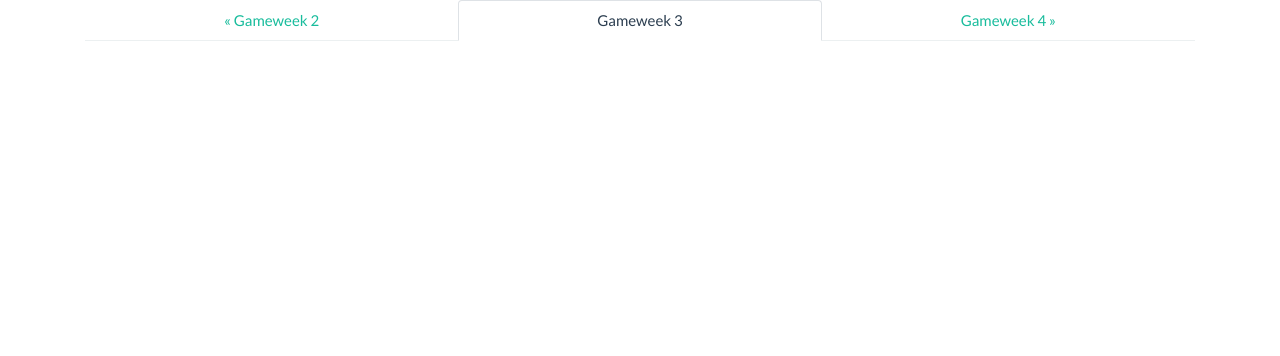
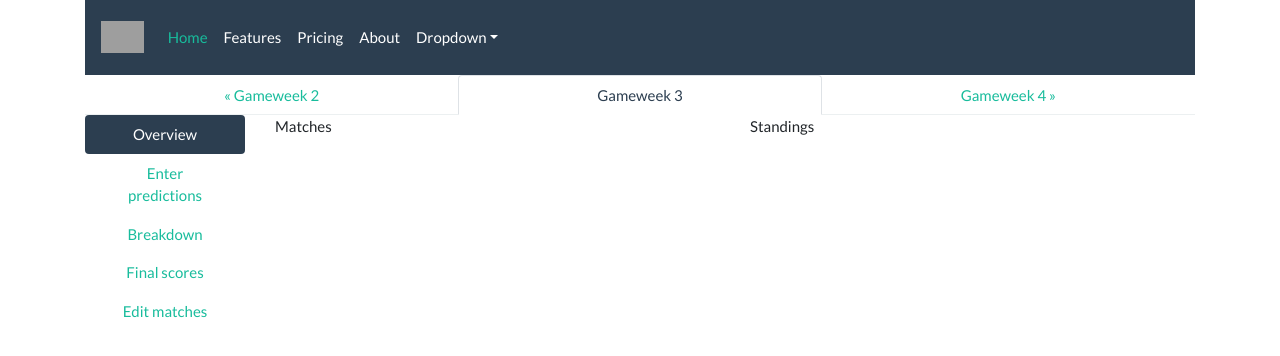
Before and after one commit to djcarter85/LayoutSpike, a plain HTML site: page index.html in a window 1280 px wide. Drawn offline with nearby package versions, Linux system fonts and the light colour scheme; grey boxes are pictures that could not be loaded.

Commit message:
Add a bunch of stuff

```diff
--- a/index.html
+++ b/index.html
@@ -1,28 +1,107 @@
 <!doctype html>
 <html lang="en">
+
 <head>
   <!-- Required meta tags -->
   <meta charset="utf-8">
   <meta name="viewport" content="width=device-width, initial-scale=1, shrink-to-fit=no">
 
   <!-- Bootstrap CSS -->
-    <link rel="stylesheet" href="https://stackpath.bootstrapcdn.com/bootswatch/4.5.2/flatly/bootstrap.min.css" integrity="sha384-qF/QmIAj5ZaYFAeQcrQ6bfVMAh4zZlrGwTPY7T/M+iTTLJqJBJjwwnsE5Y0mV7QK" crossorigin="anonymous">
+  <link rel="stylesheet" href="https://stackpath.bootstrapcdn.com/bootswatch/4.5.2/flatly/bootstrap.min.css"
+    integrity="sha384-qF/QmIAj5ZaYFAeQcrQ6bfVMAh4zZlrGwTPY7T/M+iTTLJqJBJjwwnsE5Y0mV7QK" crossorigin="anonymous">
 
   <title>Hello, world!</title>
 </head>
+
 <body>
   <div class="container">
-      <nav class="nav nav-tabs nav-fill">
+
+    <!-- Navbar -->
+    <nav class="navbar navbar-expand-lg navbar-dark bg-primary">
+      <a class="navbar-brand" href="#">
+        <img src="https://pto.football/pto-logo-white.svg" alt="Logo" height="32px" />
+      </a>
+      <button class="navbar-toggler" type="button" data-toggle="collapse" data-target="#navbarColor01"
+        aria-controls="navbarColor01" aria-expanded="false" aria-label="Toggle navigation">
+        <span class="navbar-toggler-icon"></span>
+      </button>
+
+      <div class="collapse navbar-collapse" id="navbarColor01">
+        <ul class="navbar-nav mr-auto">
+          <li class="nav-item active">
+            <a class="nav-link" href="#">Home <span class="sr-only">(current)</span></a>
+          </li>
+          <li class="nav-item">
+            <a class="nav-link" href="#">Features</a>
+          </li>
+          <li class="nav-item">
+            <a class="nav-link" href="#">Pricing</a>
+          </li>
+          <li class="nav-item">
+            <a class="nav-link" href="#">About</a>
+          </li>
+          <li class="nav-item dropdown">
+            <a class="nav-link dropdown-toggle" data-toggle="dropdown" href="#" role="button" aria-haspopup="true"
+              aria-expanded="false">Dropdown</a>
+            <div class="dropdown-menu">
+              <a class="dropdown-item" href="#">Action</a>
+              <a class="dropdown-item" href="#">Another action</a>
+              <a class="dropdown-item" href="#">Something else here</a>
+              <div class="dropdown-divider"></div>
+              <a class="dropdown-item" href="#">Separated link</a>
+            </div>
+          </li>
+        </ul>
+      </div>
+    </nav>
+
+    <!-- Gameweek nav -->
+    <ul class="nav nav-tabs nav-fill">
+      <li class="nav-item">
         <a href="#" class="nav-link">&laquo; Gameweek 2</a>
+      </li>
+      <li class="nav-item">
         <a href="#" class="nav-link active disabled">Gameweek 3</a>
+      </li>
+      <li class="nav-item">
         <a href="#" class="nav-link">Gameweek 4 &raquo;</a>
+      </li>
+    </ul>
+
+    <div class="row">
+      <div class="col-12 col-lg-2">
+        <nav class="nav nav-pills nav-justified flex-lg-column">
+          <a href="#" class="nav-link active">Overview</a>
+          <a href="#" class="nav-link">Enter predictions</a>
+          <a href="#" class="nav-link">Breakdown</a>
+          <a href="#" class="nav-link">Final scores</a>
+          <a href="#" class="nav-link">Edit matches</a>
         </nav>
+      </div>
+
+      <div class="col-12 col-lg-10">
+        <div class="row">
+          <div class="col">
+            Matches
+          </div>
+          <div class="col">Standings</div>
+        </div>
+      </div>
+
+
+    </div>
+
   </div>
 
   <!-- Optional JavaScript -->
   <!-- jQuery first, then Popper.js, then Bootstrap JS -->
-    <!-- <script src="https://code.jquery.com/jquery-3.5.1.slim.min.js" integrity="sha384-DfXdz2htPH0lsSSs5nCTpuj/zy4C+OGpamoFVy38MVBnE+IbbVYUew+OrCXaRkfj" crossorigin="anonymous"></script> -->
+  <script src="https://code.jquery.com/jquery-3.5.1.slim.min.js"
+    integrity="sha384-DfXdz2htPH0lsSSs5nCTpuj/zy4C+OGpamoFVy38MVBnE+IbbVYUew+OrCXaRkfj"
+    crossorigin="anonymous"></script>
   <!-- <script src="https://cdn.jsdelivr.net/npm/popper.js@1.16.1/dist/umd/popper.min.js" integrity="sha384-9/reFTGAW83EW2RDu2S0VKaIzap3H66lZH81PoYlFhbGU+6BZp6G7niu735Sk7lN" crossorigin="anonymous"></script> -->
-    <!-- <script src="https://stackpath.bootstrapcdn.com/bootstrap/4.5.2/js/bootstrap.min.js" integrity="sha384-B4gt1jrGC7Jh4AgTPSdUtOBvfO8shuf57BaghqFfPlYxofvL8/KUEfYiJOMMV+rV" crossorigin="anonymous"></script> -->
+  <script src="https://stackpath.bootstrapcdn.com/bootstrap/4.5.2/js/bootstrap.min.js"
+    integrity="sha384-B4gt1jrGC7Jh4AgTPSdUtOBvfO8shuf57BaghqFfPlYxofvL8/KUEfYiJOMMV+rV"
+    crossorigin="anonymous"></script>
 </body>
+
 </html>
```
Lines whose indentation alone changed are shown as unchanged.
